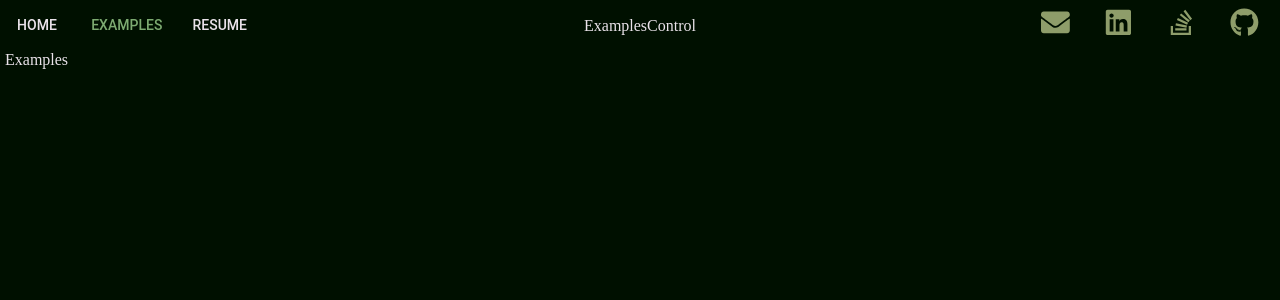
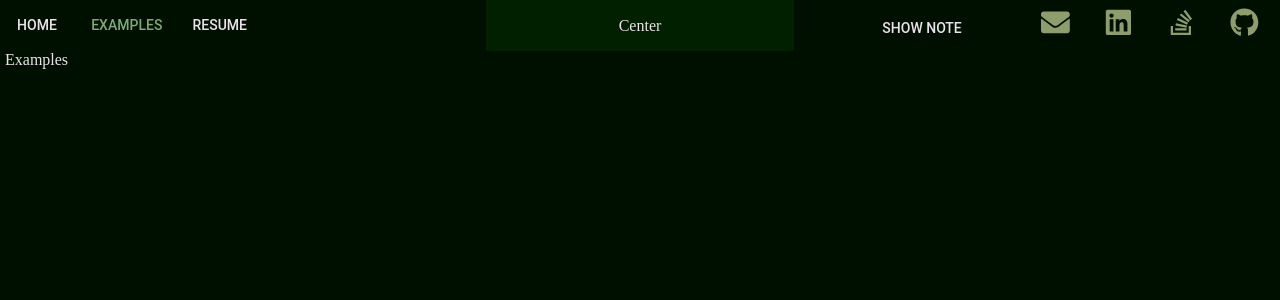
Before and after one commit to jmarkstevens/JMarkStevens2019, a React app: page / in a window 1280 px wide. Both pictures are taken after a click on the button "EXAMPLES". Shown: the top 300 px of the page. Built offline with nearby package versions, Linux system fonts and the light colour scheme.

Commit message:
useContext and examples control

```diff
--- a/src/components/app/app-component.jsx
+++ b/src/components/app/app-component.jsx
@@ -5,13 +5,13 @@ import Header from '../header'
 import Home from '../home'
 import Resume from '../resume'
 
-const AppComponent = ({ page, changePage }) => {
+const AppComponent = ({ page }) => {
   const showExamples = page === 'examples'
   const showHome = page === 'home'
   const showResume = page === 'resume'
   return (
     <div className="app-container">
-      <Header changePage={changePage} page={page} />
+      <Header />
       {showExamples && <Examples />}
       {showHome && <Home />}
       {showResume && <Resume />}
--- /dev/null
+++ b/src/components/common/PageIndicator/index.js
@@ -0,0 +1 @@
+export { default } from './page-indicator'
--- a/src/components/header/examples-control/examples-control.jsx
+++ b/src/components/header/examples-control/examples-control.jsx
@@ -1,7 +1,28 @@
-import React from 'react'
+import Button from '@material-ui/core/Button'
+import React, { useContext } from 'react'
+
+import { NoteContext, PageContext } from '../../../containers/app'
 
 const ExamplesControl = () => {
-  return <div className="examples-control">ExamplesControl</div>
+  const { page } = useContext(PageContext)
+  const showInner = page === 'examples'
+  const { changeShowPop, showPop } = useContext(NoteContext)
+  const showPopText = showPop ? ' Hide Note' : 'Show Note'
+  return (
+    <div className="examples-control">
+      {showInner && (
+        <div className="examples-control-show">
+          <div className="examples-control-wings" />
+          <div className="examples-control-center">Center</div>
+          <div className="examples-control-wings">
+            <Button className="common-button" onClick={changeShowPop}>
+              <span className="examples-control-text">{showPopText}</span>
+            </Button>
+          </div>
+        </div>
+      )}
+    </div>
+  )
 }
 
 export default ExamplesControl
--- a/src/components/header/header.jsx
+++ b/src/components/header/header.jsx
@@ -4,11 +4,11 @@ import ContactLinks from './contact-links'
 import ExamplesControl from './examples-control'
 import PageButtons from './page-buttons'
 
-const Header = ({ changePage, page }) => {
+const Header = () => {
   return (
     <div className="header-container">
-      <PageButtons changePage={changePage} page={page} />
-      <ExamplesControl page={page} />
+      <PageButtons />
+      <ExamplesControl />
       <ContactLinks />
     </div>
   )
--- a/src/components/header/page-buttons/page-buttons.jsx
+++ b/src/components/header/page-buttons/page-buttons.jsx
@@ -1,8 +1,11 @@
 import Button from '@material-ui/core/Button'
 import classNames from 'classnames'
-import React from 'react'
+import React, { useContext } from 'react'
 
-const PageButtons = ({ changePage, page }) => {
+import { PageContext } from '../../../containers/app'
+
+const PageButtons = () => {
+  const { changePage, page } = useContext(PageContext)
   const showExamples = page === 'examples'
   const showHome = page === 'home'
   const showResume = page === 'resume'
--- a/src/containers/app/app-container.jsx
+++ b/src/containers/app/app-container.jsx
@@ -1,21 +1,25 @@
-import React, { useState } from 'react'
+import React, { createContext, useState } from 'react'
 
 import AppComponent from '../../components/app'
 
+export const NoteContext = createContext(null)
+export const PageContext = createContext(null)
+
 const AppContainer = () => {
   const [page, setPage] = useState('home')
-  const [examplePage, setExamplePage] = useState(0)
+  // const [examplePage, setExamplePage] = useState(0)
+  const [showPop, setShowPop] = useState(0)
 
   const changePage = nextPage => setPage(nextPage)
-  const changeExamplePage = nextPage => setExamplePage(nextPage)
+  // const changeExamplePage = nextPage => setExamplePage(nextPage)
+  const changeShowPop = () => setShowPop(!showPop)
 
   return (
-    <AppComponent
-      page={page}
-      changePage={changePage}
-      examplePage={examplePage}
-      changeExamplePage={changeExamplePage}
-    />
+    <NoteContext.Provider value={{ changeShowPop, showPop }}>
+      <PageContext.Provider value={{ changePage, page }}>
+        <AppComponent page={page} />
+      </PageContext.Provider>
+    </NoteContext.Provider>
   )
 }
 
--- a/src/containers/app/index.js
+++ b/src/containers/app/index.js
@@ -1 +1 @@
-export { default } from './app-container'
+export { default, NoteContext, PageContext } from './app-container'
--- a/src/styles/common.scss
+++ b/src/styles/common.scss
@@ -1,6 +1,10 @@
 .common-button-icon {
   color: $button-color !important;
   font-size: 1.8em !important;
+}
+
+.common-button {
+  color: $foreground-color !important;
 }
 
 .common-icon-button {
@@ -10,3 +14,24 @@
 .common-icon-button:disabled {
   color: $disabled-color !important;
 }
+
+.page-indicator {
+  padding: 0;
+  text-align: center;
+}
+
+.page-indicator-dot {
+  background-color: #fff;
+  border-radius: 100%;
+  cursor: pointer;
+  display: inline-block;
+  height: 9;
+  margin: 7;
+  padding: 0;
+  vertical-align: middle;
+  width: 9;
+}
+
+.page-indicator-dot-active {
+  background-color: #b4dbc0;
+}
--- a/src/styles/header.scss
+++ b/src/styles/header.scss
@@ -29,7 +29,29 @@
 
 .examples-control {
   flex-grow: 1;
+}
+
+.examples-control-show {
+  display: flex;
+  flex-direction: row;
+  flex-grow: 1;
+}
+
+.examples-control-center {
+  background-color: #002000;
   text-align: center;
+  width: 40%;
+}
+
+.examples-control-wings {
+  font-size: 1.8em;
+  padding-right: 20px;
+  text-align: right;
+  width: 30%;
+}
+
+.examples-control-text {
+  width: 150px;
 }
 
 .page-buttons {
```
Also changed, not shown: src/components/common/PageIndicator/page-indicator.jsx (added, +37 -0 lines), 1 other file (tests, documents, lock files or other folders).
